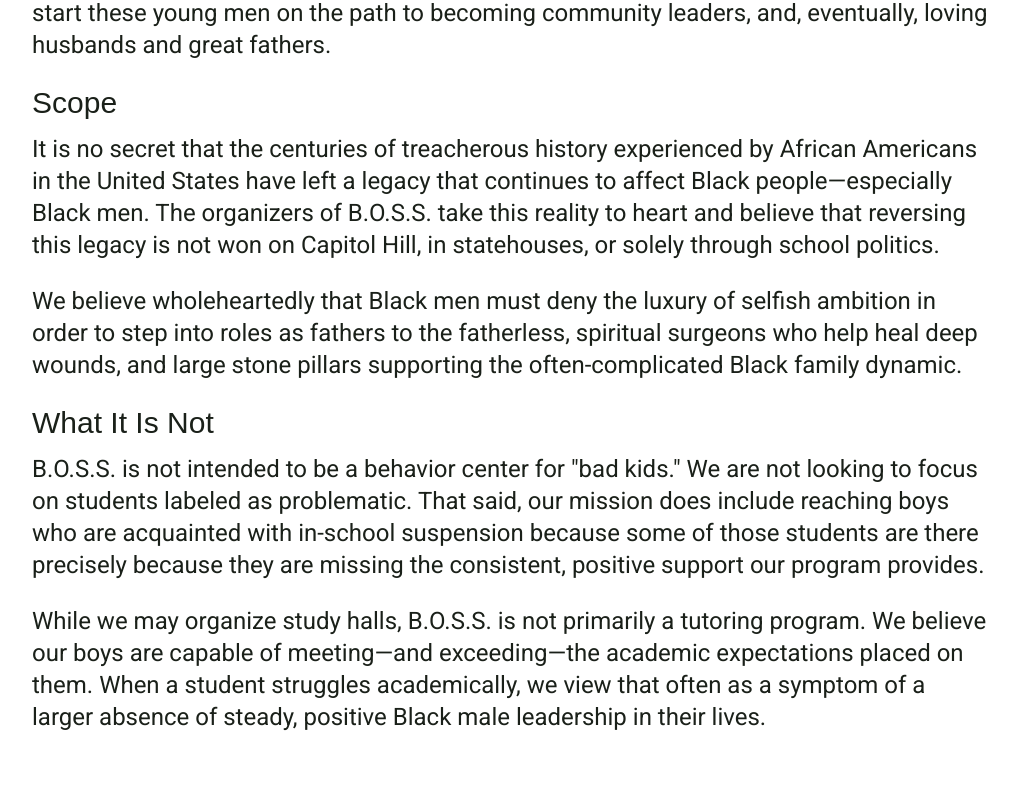
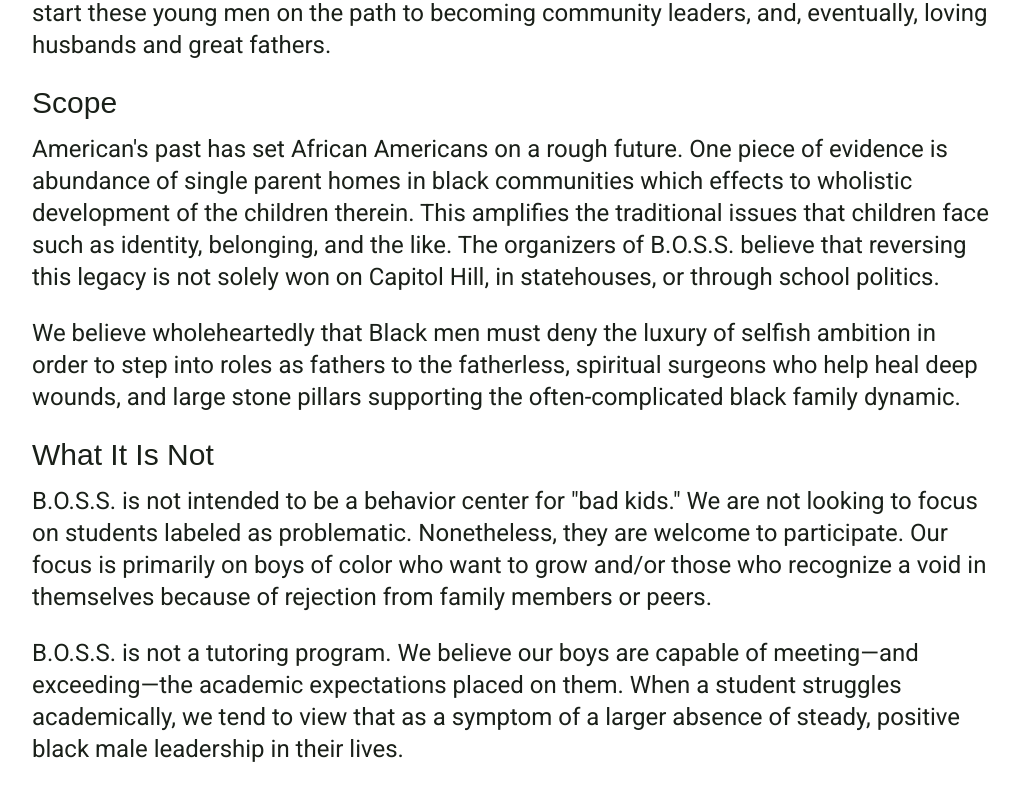
Before and after one commit to drethedevjs/boss-boys, a React (Vite) app: page /about in a window 1280 px wide. Shown: the part 352-1152 px from the top of the page, without its empty margins (128-1147 px from the left). Built offline with nearby package versions, Linux system fonts and the light colour scheme.

Commit message:
Updated About page copy.

```diff
--- a/src/pages/About.tsx
+++ b/src/pages/About.tsx
@@ -16,18 +16,19 @@
       <section aria-labelledby="scope">
         <h2 id="scope">Scope</h2>
         <p>
-          It is no secret that the centuries of treacherous history experienced
-          by African Americans in the United States have left a legacy that
-          continues to affect Black people—especially Black men. The organizers
-          of B.O.S.S. take this reality to heart and believe that reversing this
-          legacy is not won on Capitol Hill, in statehouses, or solely through
-          school politics.
+          American's past has set African Americans on a rough future. One piece
+          of evidence is abundance of single parent homes in black communities
+          which effects to wholistic development of the children therein. This
+          amplifies the traditional issues that children face such as identity,
+          belonging, and the like. The organizers of B.O.S.S. believe that
+          reversing this legacy is not solely won on Capitol Hill, in
+          statehouses, or through school politics.
         </p>
         <p>
           We believe wholeheartedly that Black men must deny the luxury of
           selfish ambition in order to step into roles as fathers to the
           fatherless, spiritual surgeons who help heal deep wounds, and large
-          stone pillars supporting the often-complicated Black family dynamic.
+          stone pillars supporting the often-complicated black family dynamic.
         </p>
       </section>
 
@@ -35,18 +36,17 @@
         <h2 id="what-it-is-not">What It Is Not</h2>
         <p>
           B.O.S.S. is not intended to be a behavior center for "bad kids." We
-          are not looking to focus on students labeled as problematic. That
-          said, our mission does include reaching boys who are acquainted with
-          in-school suspension because some of those students are there
-          precisely because they are missing the consistent, positive support
-          our program provides.
+          are not looking to focus on students labeled as problematic.
+          Nonetheless, they are welcome to participate. Our focus is primarily
+          on boys of color who want to grow and/or those who recognize a void in
+          themselves because of rejection from family members or peers.
         </p>
         <p>
-          While we may organize study halls, B.O.S.S. is not primarily a
-          tutoring program. We believe our boys are capable of meeting—and
-          exceeding—the academic expectations placed on them. When a student
-          struggles academically, we view that often as a symptom of a larger
-          absence of steady, positive Black male leadership in their lives.
+          B.O.S.S. is not a tutoring program. We believe our boys are capable of
+          meeting—and exceeding—the academic expectations placed on them. When a
+          student struggles academically, we tend to view that as a symptom of a
+          larger absence of steady, positive black male leadership in their
+          lives.
         </p>
       </section>
     </div>
```
